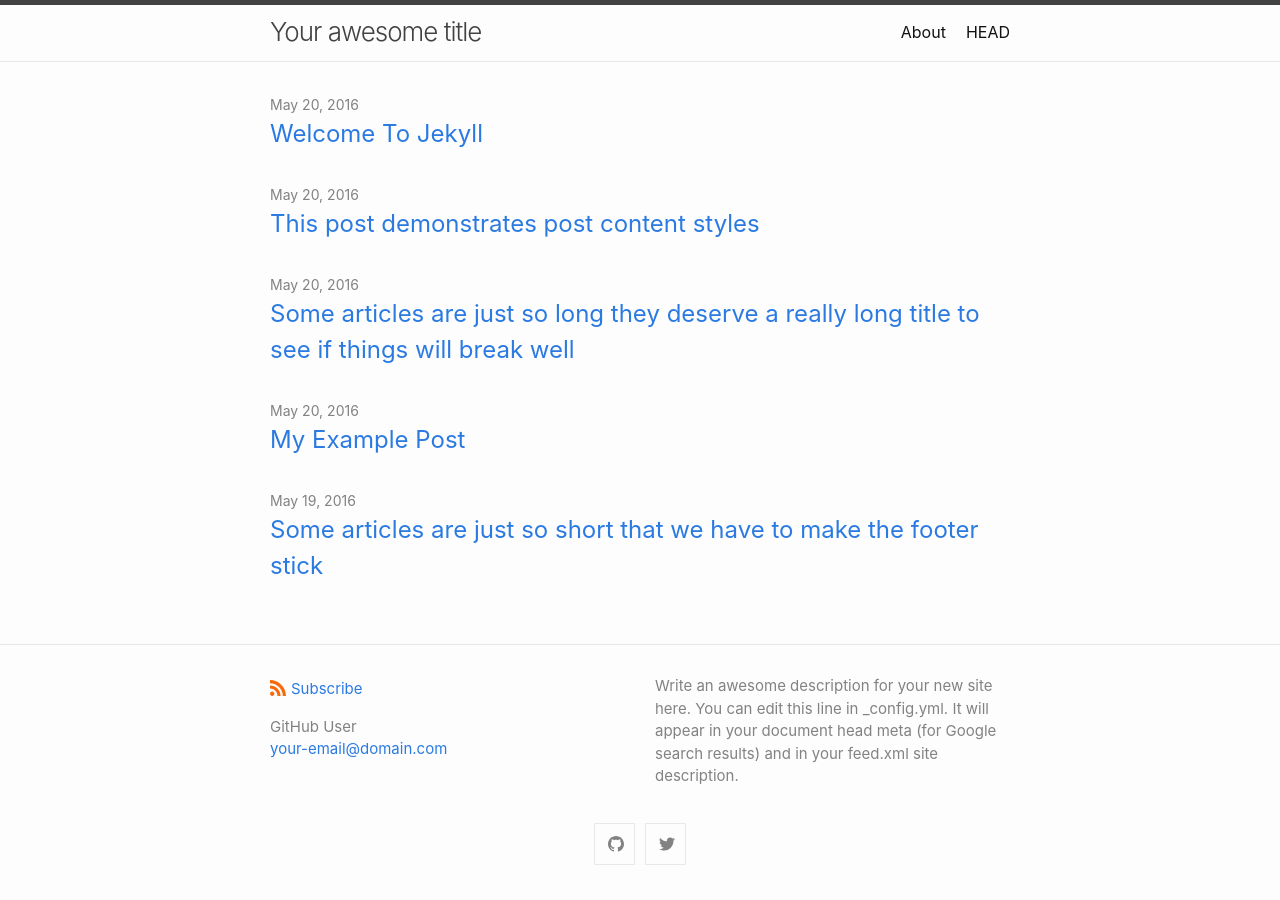
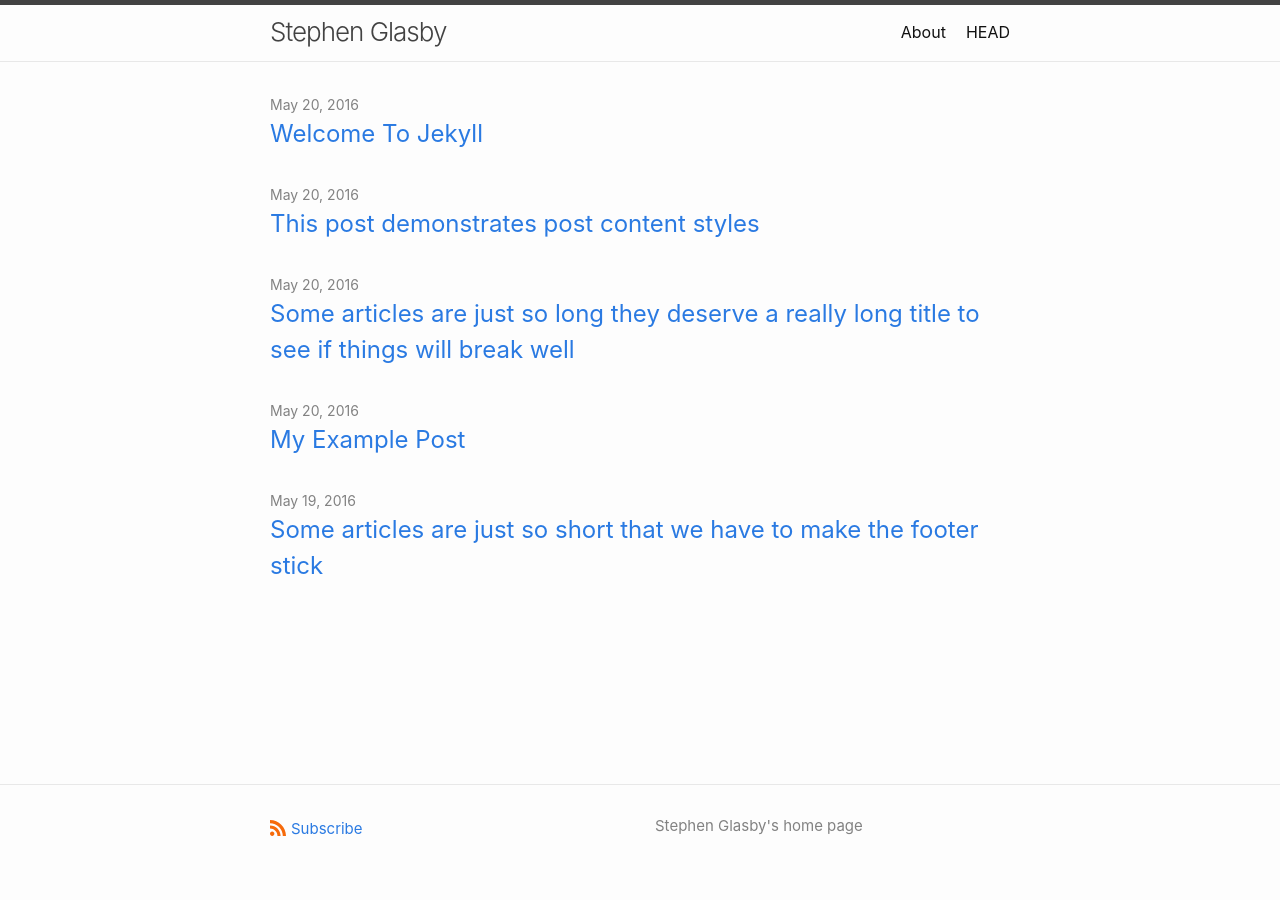
Before and after one commit to StephenGlasby/StephenGlasby.github.io, a Jekyll site: the page built from index.md, in a window 1280 px wide. Built offline with Jekyll 4.4.1, drawn with Linux system fonts in a browser that asks for light colours.

Commit message:
editied _config.ym

```diff
--- a/_config.yml
+++ b/_config.yml
@@ -1,11 +1,12 @@
-title: Your awesome title
+title: Stephen Glasby
 author:
-  name: GitHub User
-  email: your-email@domain.com
+#  name: GitHub User
+#  email: your-email@domain.com
 description: > # this means to ignore newlines until "show_excerpts:"
-  Write an awesome description for your new site here. You can edit this
-  line in _config.yml. It will appear in your document head meta (for
-  Google search results) and in your feed.xml site description.
+   Stephen Glasby's home page
+#  Write an awesome description for your new site here. You can edit this
+#  line in _config.yml. It will appear in your document head meta (for
+#  Google search results) and in your feed.xml site description.
 
 show_excerpts: false # set to true to show excerpts on the homepage
 
@@ -16,8 +17,8 @@ minima:
 
   # generate social links in footer
   social_links:
-    twitter: jekyllrb
-    github:  jekyll
+    # twitter: jekyllrb
+    # github:  jekyll
     # devto: jekyll
     # dribbble: jekyll
     # facebook: jekyll
```
